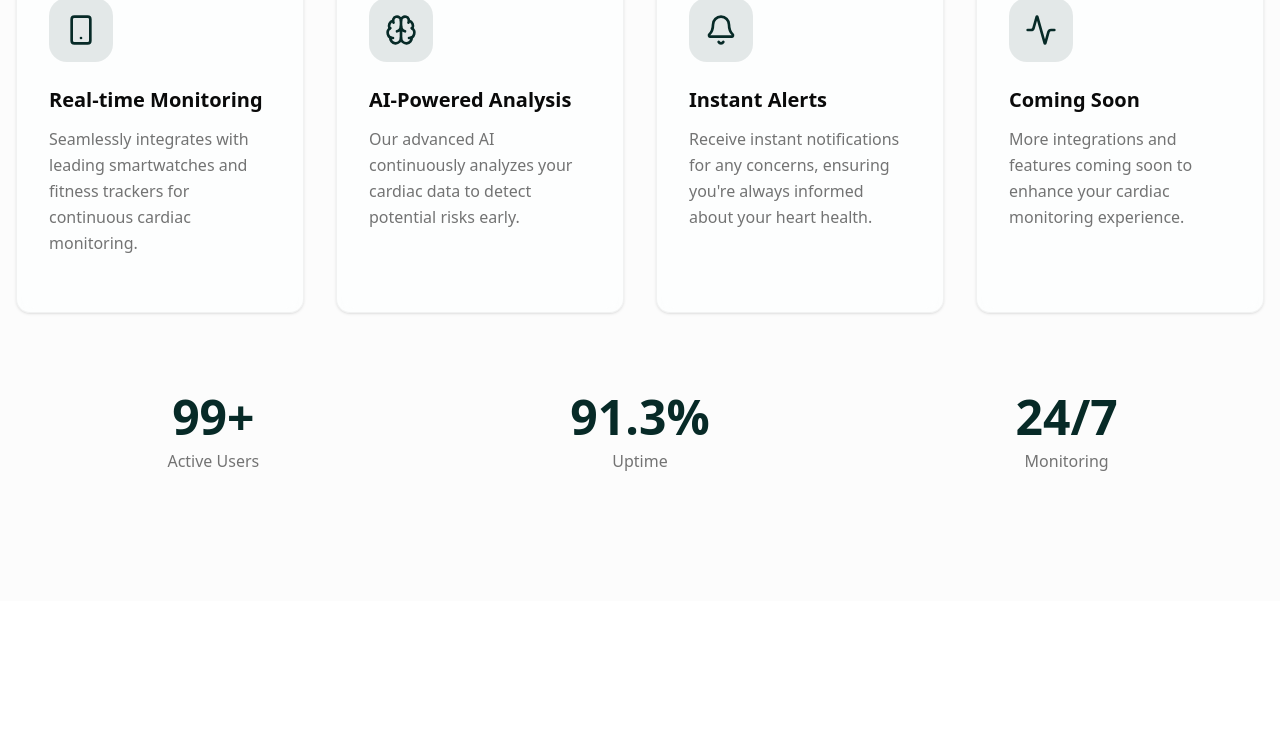
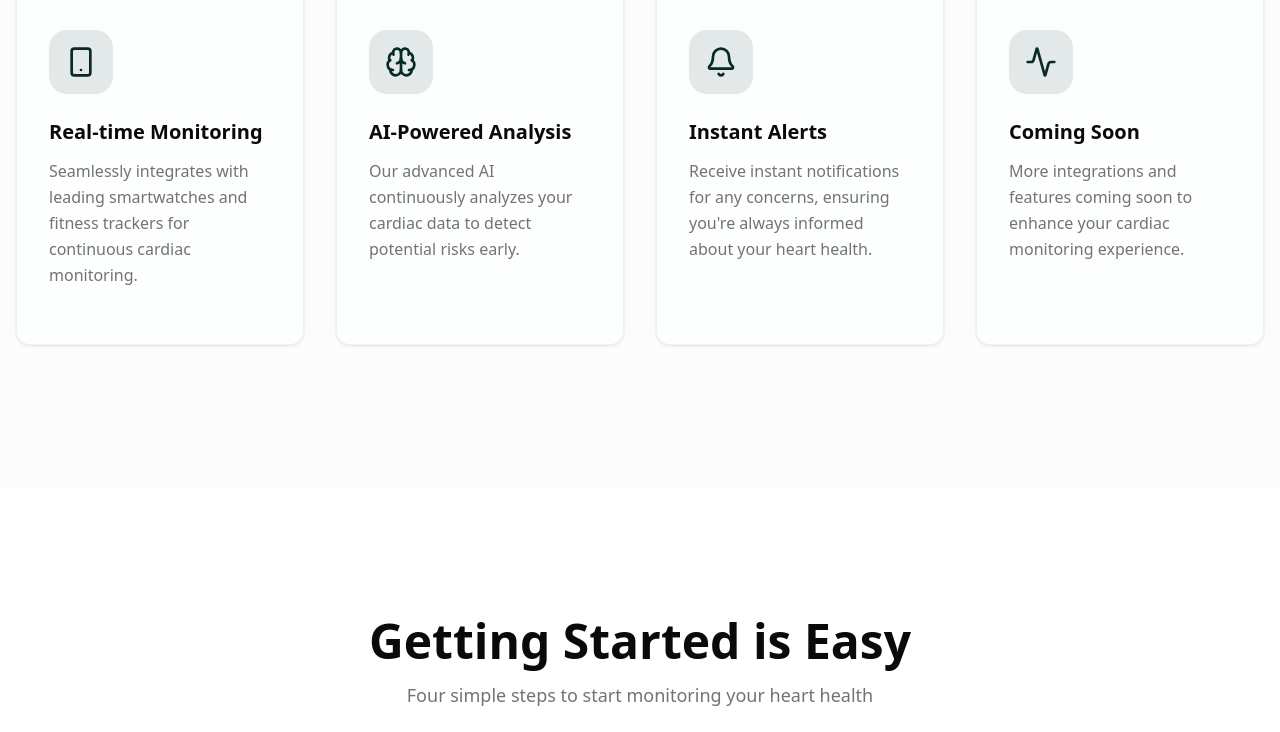
Before and after one commit to abbysallord/Cardionerve, a Next.js app: page / in a window 1280 px wide. Shown: the part 1143-1875 px from the top of the page. Built offline with nearby package versions, Linux system fonts and the light colour scheme.

Commit message:
Made a little change too the "Comprehensive Cardiac Monitoring" section

```diff
--- a/components/CardioNerveWebsite.tsx
+++ b/components/CardioNerveWebsite.tsx
@@ -408,14 +408,14 @@ const CardioNerveWebsite: React.FC = () => {
       </section>
 
       {/* Features Section */}
-      <section id="features" className="py-24 md:py-32 bg-muted/30">
+      <section id="features" className="py-24 pb-12 md:py-32 md:pb-16 bg-muted/30">
         <div className="container mx-auto px-4">
           <motion.div
             initial={{ opacity: 0, y: 30 }}
             whileInView={{ opacity: 1, y: 0 }}
             viewport={{ once: true }}
             transition={{ duration: 0.6 }}
-            className="mb-16 text-center"
+            className="mb-24 text-center"
           >
             <h2 className="mb-4 text-4xl font-bold md:text-5xl">
               Comprehensive Cardiac Monitoring
@@ -460,7 +460,7 @@ const CardioNerveWebsite: React.FC = () => {
             transition={{ duration: 0.6, delay: 0.5 }}
             className="mt-20 grid gap-8 md:grid-cols-3"
           >
-            <div className="text-center">
+            {/* <div className="text-center">
               <div className="mb-2 text-5xl font-bold text-primary">99+</div>
               <div className="text-muted-foreground">Active Users</div>
             </div>
@@ -471,7 +471,7 @@ const CardioNerveWebsite: React.FC = () => {
             <div className="text-center">
               <div className="mb-2 text-5xl font-bold text-primary">24/7</div>
               <div className="text-muted-foreground">Monitoring</div>
-            </div>
+            </div> */}
           </motion.div>
         </div>
       </section>
```
